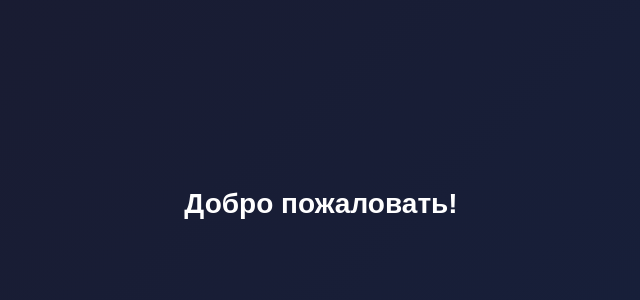
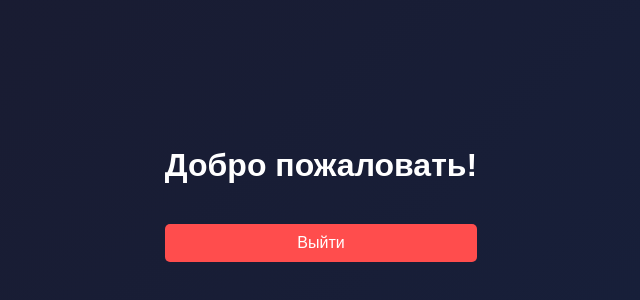
Before and after one commit to inekruz/MoneyNote, a React (Create React App) app in the folder client/: page / in a window 1280 px wide. Shown: the part 196-496 px from the top of the page, without its empty margins (319-959 px from the left). Built offline with nearby package versions, Linux system fonts and the light colour scheme; sample sign-in values are in the browser's storage.

Commit message:
upd auth

```diff
--- a/client/src/App.css
+++ b/client/src/App.css
@@ -2,3 +2,20 @@
   padding: 0;
   margin: 0;
 }
+
+body {
+  margin: 0;
+  display: flex;
+  justify-content: center;
+  align-items: center;
+  height: 100vh;
+  background: linear-gradient(135deg, #1a1a2e, #16213e);
+  font-family: "Poppins", sans-serif;
+}
+
+  .app {
+    display: flex;
+    justify-content: center;
+    align-items: center;
+    height: 100vh;
+  }
--- a/client/src/App.js
+++ b/client/src/App.js
@@ -2,7 +2,7 @@ import React, { useEffect } from "react";
 import { BrowserRouter as Router, Routes, Route, useNavigate } from "react-router-dom";
 import Auth from "./components/Auth";
 import Home from "./pages/Home";
-import "./styles.css";
+import "./App.css";
 
 const ProtectedRoute = ({ children }) => {
   const navigate = useNavigate();
--- a/client/src/components/Auth.js
+++ b/client/src/components/Auth.js
@@ -1,9 +1,11 @@
 import React, { useState } from "react";
 import { useNavigate } from "react-router-dom";
+import { Notification, notif } from './notification';
+import './css/auth.css';
 
 const Auth = () => {
   const [isRegister, setIsRegister] = useState(false);
-  const [login, setLogin] = useState("");
+  const [identifier, setIdentifier] = useState(""); // Логин или email
   const [email, setEmail] = useState("");
   const [password, setPassword] = useState("");
   const [confirmPassword, setConfirmPassword] = useState("");
@@ -13,12 +15,14 @@ const Auth = () => {
     e.preventDefault();
 
     if (isRegister && password !== confirmPassword) {
-      alert("Пароли не совпадают!");
+      notif("Пароли не совпадают!", "error");
       return;
     }
 
     const endpoint = isRegister ? "register" : "login";
-    const requestData = isRegister ? { login, email, password } : { login, password };
+    const requestData = isRegister
+      ? { login: identifier, email, password }
+      : { identifier, password };
 
     try {
       const response = await fetch(`https://api.devsis.ru/auth/${endpoint}`, {
@@ -34,38 +38,49 @@ const Auth = () => {
           localStorage.setItem("token", data.token);
           navigate("/");
         } else {
-          alert("Регистрация успешна! Теперь войдите в систему.");
+          notif("Регистрация успешна! Теперь войдите в систему.", "success");
           setIsRegister(false);
         }
       } else {
-        alert(data.error || "Ошибка сервера");
+        notif(data.error || "Ошибка сервера", "error");
       }
     } catch (error) {
       console.error("Ошибка:", error);
-      alert("Ошибка сети");
+      notif("Ошибка сети", "error");
     }
   };
 
   return (
     <div className="auth-container">
+      <Notification />
       <h2>{isRegister ? "Регистрация" : "Вход"}</h2>
       <form onSubmit={handleSubmit}>
-        {isRegister && (
+        {isRegister ? (
+          <>
             <input
               type="text"
               placeholder="Логин"
-            value={login}
-            onChange={(e) => setLogin(e.target.value)}
+              value={identifier}
+              onChange={(e) => setIdentifier(e.target.value)}
               required
             />
-        )}
             <input
               type="email"
               placeholder="E-mail"
               value={email}
               onChange={(e) => setEmail(e.target.value)}
-          required={isRegister}
+              required
             />
+          </>
+        ) : (
+          <input
+            type="text"
+            placeholder="Логин или E-mail"
+            value={identifier}
+            onChange={(e) => setIdentifier(e.target.value)}
+            required
+          />
+        )}
         <input
           type="password"
           placeholder="Пароль"
--- /dev/null
+++ b/client/src/components/css/auth.css
@@ -0,0 +1,73 @@
+.auth-container {
+    background: rgba(255, 255, 255, 0.1);
+    padding: 40px;
+    border-radius: 15px;
+    backdrop-filter: blur(12px);
+    box-shadow: 0 4px 20px rgba(0, 0, 0, 0.2);
+    text-align: center;
+    color: white;
+    width: 100%;
+    max-width: 400px;
+}
+
+.auth-container h2 {
+    margin-bottom: 20px;
+}
+
+input {
+    width: calc(100% - 20px);
+    padding: 12px;
+    margin: 10px 0;
+    border: none;
+    border-radius: 8px;
+    background: rgba(255, 255, 255, 0.15);
+    color: white;
+    outline: none;
+    transition: 0.3s;
+    text-align: start;
+}
+
+input:focus {
+    background: rgba(255, 255, 255, 0.25);
+}
+
+button {
+    width: 100%;
+    padding: 12px;
+    margin-top: 15px;
+    border: none;
+    border-radius: 8px;
+    background: #2d609e;
+    color: white;
+    cursor: pointer;
+    transition: 0.3s;
+}
+
+button:hover {
+    background: #3876c2;
+}
+
+.toggle-text {
+    margin-top: 15px;
+    font-size: 14px;
+    cursor: pointer;
+    color: rgba(255, 255, 255, 0.8);
+    transition: 0.3s;
+}
+
+.toggle-text:hover {
+    color: white;
+}
+
+@media (max-width: 480px) {
+    .auth-container {
+        padding: 30px;
+        width: 80%;
+    }
+    input {
+        font-size: 14px;
+    }
+    button {
+        font-size: 14px;
+    }
+}
--- /dev/null
+++ b/client/src/components/css/notification.css
@@ -0,0 +1,31 @@
+.notification {
+    position: fixed;
+    top: 20px;
+    left: 50%;
+    transform: translateX(-50%);
+    color: white;
+    padding: 15px;
+    border-radius: 5px;
+    box-shadow: 0 2px 10px rgba(0, 0, 0, 0.1);
+    transition: opacity 0.5s ease-in-out;
+    z-index: 1000;
+    display: flex;
+    gap: 10px;
+    opacity: 0;
+    width: 80%;
+    text-align: center;
+    justify-content: center;
+    align-items: center;
+}
+
+.notification.show {
+    opacity: 1;
+}
+
+.notification.success {
+    background: #4CAF50;
+}
+
+.notification.error {
+    background: #F44336;
+}
--- /dev/null
+++ b/client/src/components/notification.js
@@ -0,0 +1,29 @@
+import React, { useState} from 'react';
+import './css/notification.css';
+
+let showNotification;
+
+export const Notification = () => {
+    const [notification, setNotification] = useState({ message: '', type: '' });
+    const [visible, setVisible] = useState(false);
+
+    showNotification = (msg, type) => {
+        setNotification({ message: msg, type });
+        setVisible(true);
+        setTimeout(() => setVisible(false), 3000);
+    };
+
+    return (
+        <div className={`notification ${notification.type} ${visible ? 'show' : ''}`}>
+            {notification.type === 'success' && '✅'}
+            {notification.type === 'error' && '❌'}
+            {notification.message}
+        </div>
+    );
+};
+
+export const notif = (msg, type) => {
+    if (showNotification) {
+        showNotification(msg, type);
+    }
+};
--- a/client/src/pages/Home.js
+++ b/client/src/pages/Home.js
@@ -1,9 +1,21 @@
 import React from "react";
+import { useNavigate } from "react-router-dom";
+import './css/home.css';
 
 const Home = () => {
+  const navigate = useNavigate();
+
+  const handleLogout = () => {
+    localStorage.removeItem("token");
+    navigate("/auth");
+  };
+
   return (
     <div className="home-container">
       <h1>Добро пожаловать!</h1>
+      <button onClick={handleLogout} className="logout-button">
+        Выйти
+      </button>
     </div>
   );
 };
--- /dev/null
+++ b/client/src/pages/css/home.css
@@ -0,0 +1,42 @@
+.home-container {
+    display: flex;
+    flex-direction: column;
+    align-items: center;
+    justify-content: center;
+    height: 100vh;
+    background-color: transparent;
+  }
+
+  h1 {
+    font-size: 2rem;
+    color: white;
+    margin-bottom: 20px;
+  }
+
+  .logout-button {
+    padding: 10px 20px;
+    background-color: #ff4d4d;
+    color: white;
+    border: none;
+    border-radius: 5px;
+    cursor: pointer;
+    font-size: 1rem;
+    transition: background-color 0.3s ease;
+  }
+
+  .logout-button:hover {
+    background-color: #ff3333;
+  }
+
+  .logout-button:focus {
+    outline: none;
+  }
+
+  .home-container {
+    font-family: Arial, sans-serif;
+    background-color: transparent;
+  }
+
+  .logout-button {
+    margin-top: 20px;
+  }
--- a/client/src/styles.css
+++ /dev/null
@@ -1,110 +0,0 @@
-body {
-  margin: 0;
-  display: flex;
-  justify-content: center;
-  align-items: center;
-  height: 100vh;
-  background: linear-gradient(135deg, #1a1a2e, #16213e);
-  font-family: "Poppins", sans-serif;
-}
-
-  .app {
-    display: flex;
-    justify-content: center;
-    align-items: center;
-    height: 100vh;
-  }
-
-  .auth-container {
-    background: rgba(255, 255, 255, 0.1);
-    padding: 40px;
-    border-radius: 15px;
-    backdrop-filter: blur(12px);
-    box-shadow: 0 4px 20px rgba(0, 0, 0, 0.2);
-    text-align: center;
-    color: white;
-    width: 100%;
-    max-width: 400px;
-  }
-
-  .auth-container h2 {
-    margin-bottom: 20px;
-  }
-
-  input {
-    width: calc(100% - 20px);
-    padding: 12px;
-    margin: 10px 0;
-    border: none;
-    border-radius: 8px;
-    background: rgba(255, 255, 255, 0.15);
-    color: white;
-    outline: none;
-    transition: 0.3s;
-    text-align: start;
-  }
-
-  input:focus {
-    background: rgba(255, 255, 255, 0.25);
-  }
-
-  button {
-    width: 100%;
-    padding: 12px;
-    margin-top: 15px;
-    border: none;
-    border-radius: 8px;
-    background: #2d609e;
-    color: white;
-    cursor: pointer;
-    transition: 0.3s;
-  }
-
-  button:hover {
-    background: #3876c2;
-  }
-
-  .toggle-text {
-    margin-top: 15px;
-    font-size: 14px;
-    cursor: pointer;
-    color: rgba(255, 255, 255, 0.8);
-    transition: 0.3s;
-  }
-
-  .toggle-text:hover {
-    color: white;
-  }
-
-  @media (max-width: 480px) {
-    .auth-container {
-      padding: 30px;
-      width: 80%;
-    }
-    input {
-      font-size: 14px;
-    }
-    button {
-      font-size: 14px;
-    }
-  }
-
-  .home-container {
-    text-align: center;
-    color: white;
-  }
-
-  .home-container h1 {
-    font-size: 28px;
-  }
-
-  .home-container p {
-    font-size: 18px;
-  }
-
-  .home-container button {
-    width: auto;
-    padding: 12px 20px;
-    font-size: 16px;
-    margin-top: 10px;
-  }
```
Lines whose indentation alone changed are shown as unchanged.
